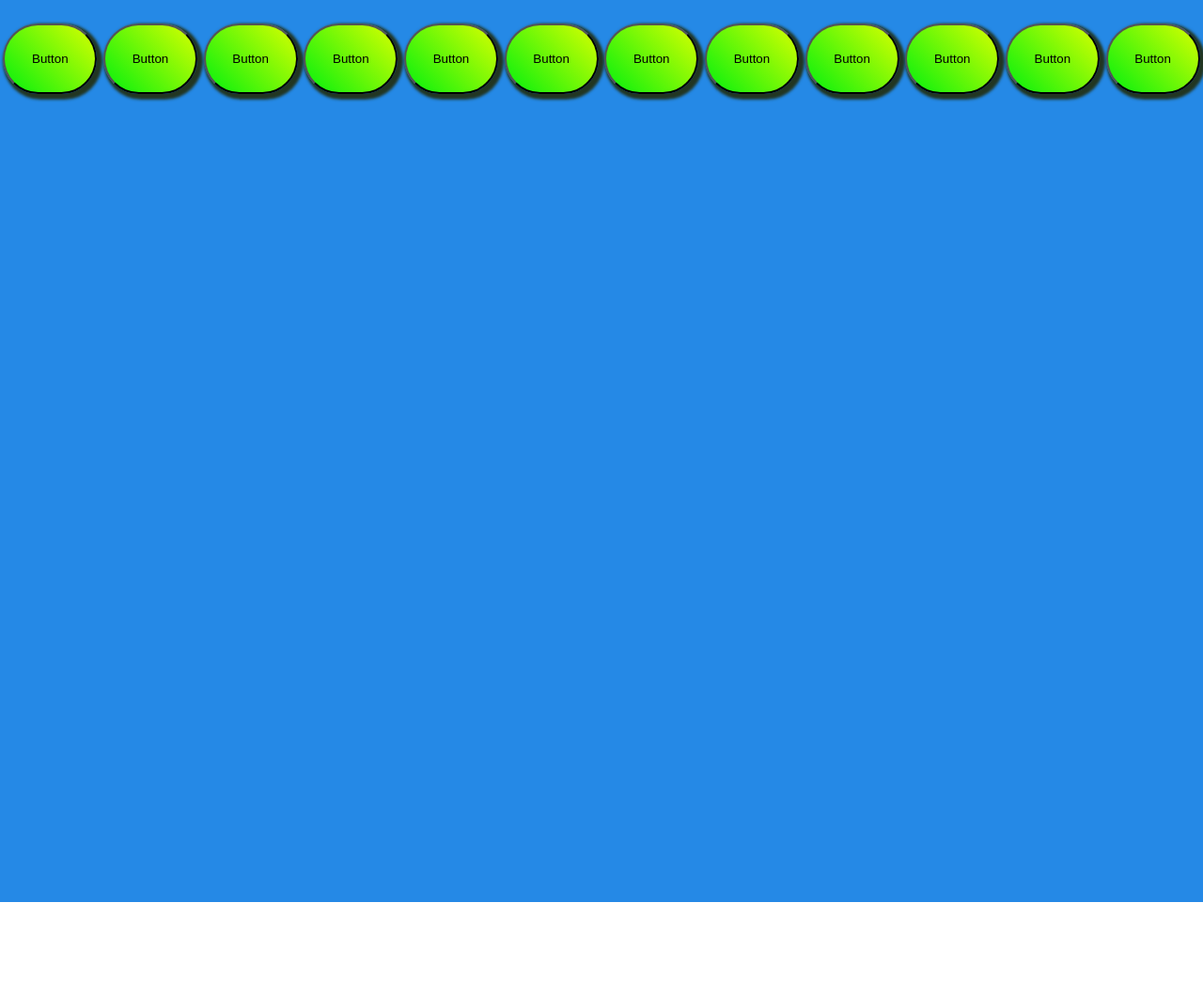
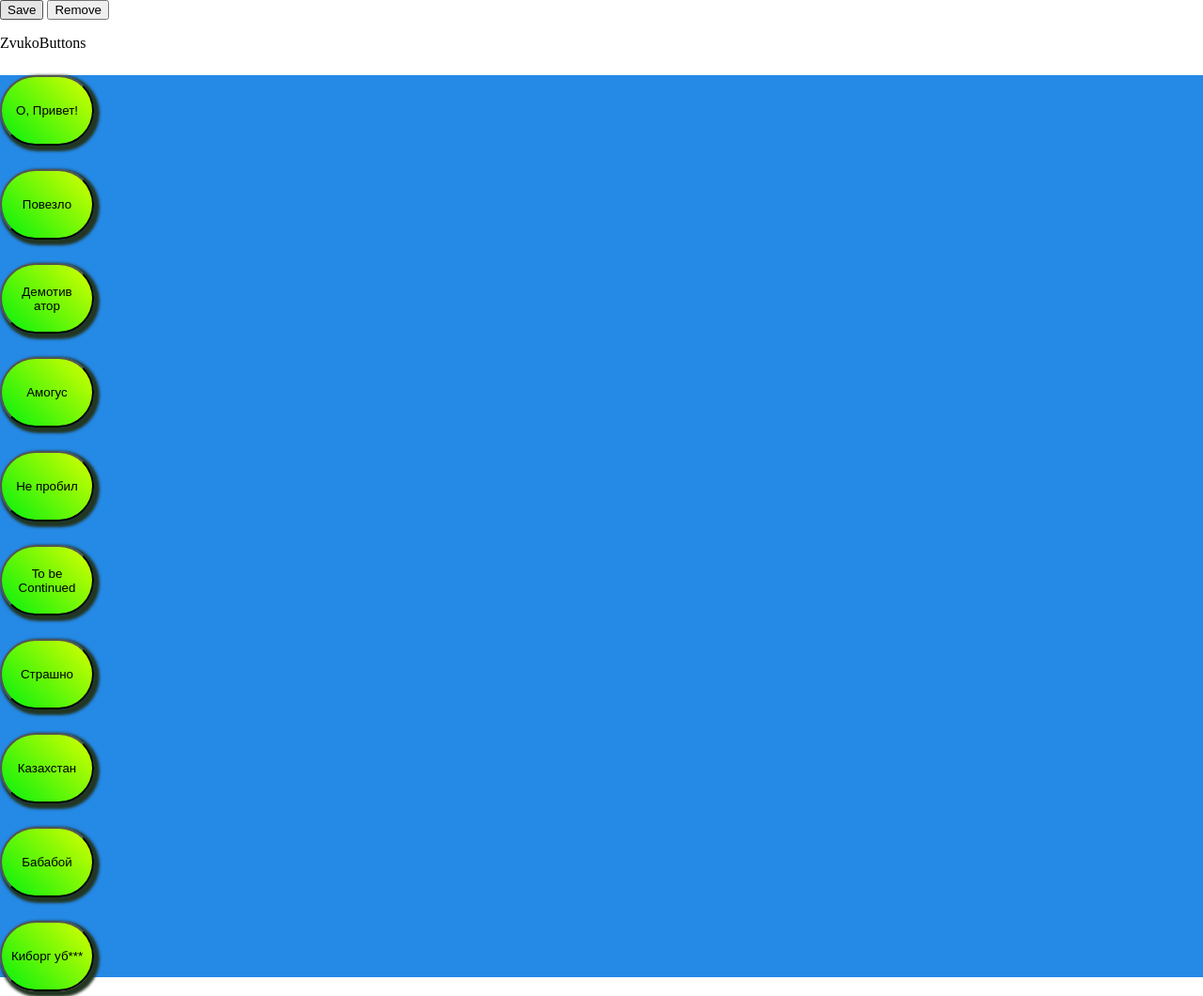
Before and after one commit to MaxProger338/site, a plain HTML site: page index.html in a window 1280 px wide. Shown: the top 1060 px of the page at 94% size. Before the commit the page ends 960 px from the top, so only its background shows below. Drawn offline with Linux system fonts and the light colour scheme.

Commit message:
Update index.html
Signed-off-by: MaxProger338 <152500777+MaxProger338@users.noreply.github.com>

```diff
--- a/index.html
+++ b/index.html
@@ -4,25 +4,51 @@
     <meta charset="UTF-8">
     <meta name="viewport" content="width=device-width, initial-scale=1.0">
     <link rel="stylesheet" href="style.css">
-    <title>Document</title>
+    <title>ZvukoButtons</title>
 </head>
 <body>
-    <div class="container">
-        <div class="flexcontainer">
-            <button onclick="play()" class="button">Button</button>
-            <button onclick="play2()" class="button">Button</button>
-            <button onclick="play3()" class="button">Button</button>
-            <button onclick="play4()" class="button">Button</button>
-            <button onclick="play5()" class="button">Button</button>
-            <button onclick="play6()" class="button">Button</button>
-            <button onclick="play7()" class="button">Button</button>
-            <button onclick="play8()" class="button">Button</button>
-            <button onclick="play9()" class="button">Button</button>
-            <button onclick="play10()" class="button">Button</button>
-            <button onclick="play11()" class="button">Button</button>
-            <button onclick="play12()" class="button">Button</button>
+    <div class="content">
+        <div id='area' class="text-area">
+            <button onclick='savePassword()' id='save' class="save">Save</button>
+            <button onclick='removePassword()' id='remove' class="remove">Remove</button>
+        </div>
+        <div class="menu-container">
+            <p class="title">ZvukoButtons</p>
+            <div onclick="click_button()" class="button-menu">
+                <div class="center-line"></div>
+            </div>
+        </div>
+        <div class="container">
+            <div class="flexcont">
+                <button onclick="play()" class="button"><p class="p-button">О, Привет!</p></button>
+                <button onclick="play2()" class="button"><p class="p-button">Повезло</p></button>
+                <button onclick="play3()" class="button"><p class="p-button">Демотив
+                    атор</p></button>
+                <button onclick="play4()" class="button"><p class="p-button">Амогус</p></button>
+                <button onclick="play5()" class="button"><p class="p-button">Не пробил</p></button>
+                <button onclick="play6()" class="button"><p class="p-button">To be Continued</p></button>
+                <button onclick="play7()" class="button"><p class="p-button">Страшно</p></button>
+                <button onclick="play8()" class="button"><p class="p-button">Казахстан</p></button>
+                <button onclick="play9()" class="button"><p class="p-button">Бабабой</p></button>
+                <button onclick="play10()" class="button"><p class="p-button">Киборг уб***</p></button>
+                <button onclick="play11()" class="button"><p class="p-button">Бээээ</p></button>
+                <button onclick="play12()" class="button"><p class="p-button">Цитата</p></button>
+                <button onclick="play13()" class="button"><p class="p-button">Просто похлопаю</p></button>
+                <button onclick="play14()" class="button"><p class="p-button">Миссия из GTA</p></button>
+                <button onclick="play15()" class="button"><p class="p-button">Жуткий крик</p></button>
+                <button onclick="play16()" class="button"><p class="p-button">Это фиаско</p></button>
+                <button onclick="play17()" class="button"><p class="p-button">Даладно</p></button>
+                <button onclick="play18()" class="button"><p class="p-button">Мне под
+                    сказывает</p></button>
+                <button onclick="play19()" class="button"><p class="p-button">Жёсткий стример</p></button>
+                <button onclick="play20()" class="button"><p class="p-button">Есть пробитие</p></button>
+                <button onclick="play21()" class="button"><p class="p-button">На нас напали</p></button>
+                <button onclick="play22()" class="button"><p class="p-button">Есть пробитие</p></button>
+            </div>
+
         </div>
     </div>
+
     <script src="script.js"></script>
 </body>
 </html>
```
